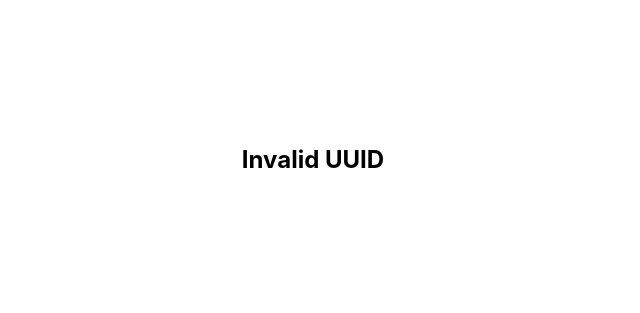
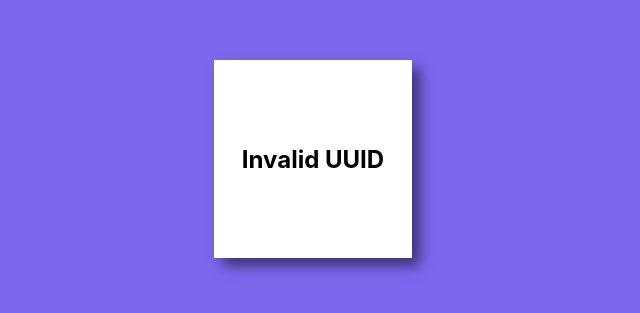
Before and after one commit to hguiney/uuid-qr, a React (Create React App) app in the folder qr-app/: page / in a window 1280 px wide. Shown: the part 241-554 px from the top of the page, without its empty margins (327-967 px from the left). Built offline with nearby package versions, Linux system fonts and the light colour scheme.

Commit message:
Basic styling

```diff
--- a/qr-app/src/components/App.css
+++ b/qr-app/src/components/App.css
@@ -1,6 +1,22 @@
-.App {
-  height: 100vh;
+* {
+  box-sizing: border-box;
+}
+
+.--center {
   display: flex;
   align-items: center;
   justify-content: center;
 }
+
+.App {
+  height: 100vh;
+  background-color: mediumslateblue
+}
+
+.QR {
+  min-width: 198px;
+  min-height: 198px;
+  background-color: white;
+  padding: 1.5rem;
+  box-shadow: .5rem .5rem .75rem rgba( 0, 0, 0, 0.5 );
+}
--- a/qr-app/src/components/App.js
+++ b/qr-app/src/components/App.js
@@ -32,8 +32,8 @@ class App extends React.Component {
     }
 
     return (
-      <main className="App">
-        { this.uuidIsValid() ? <QR data={ uuid } /> : <h2>Invalid UUID</h2> }
+      <main className="App --center">
+        { this.uuidIsValid() ? <QR className="QR --center" data={ uuid } /> : <h2 className="QR --center">Invalid UUID</h2> }
       </main>
     );
   }
--- a/qr-app/src/components/QR.js
+++ b/qr-app/src/components/QR.js
@@ -31,7 +31,7 @@ class QR extends React.Component {
 
   render() {
     return (
-      <img src={ this.getUrl() } alt="QR code" />
+      <img className={ this.props.className } src={ this.getUrl() } alt="QR code" />
     );
   }
 }
```
